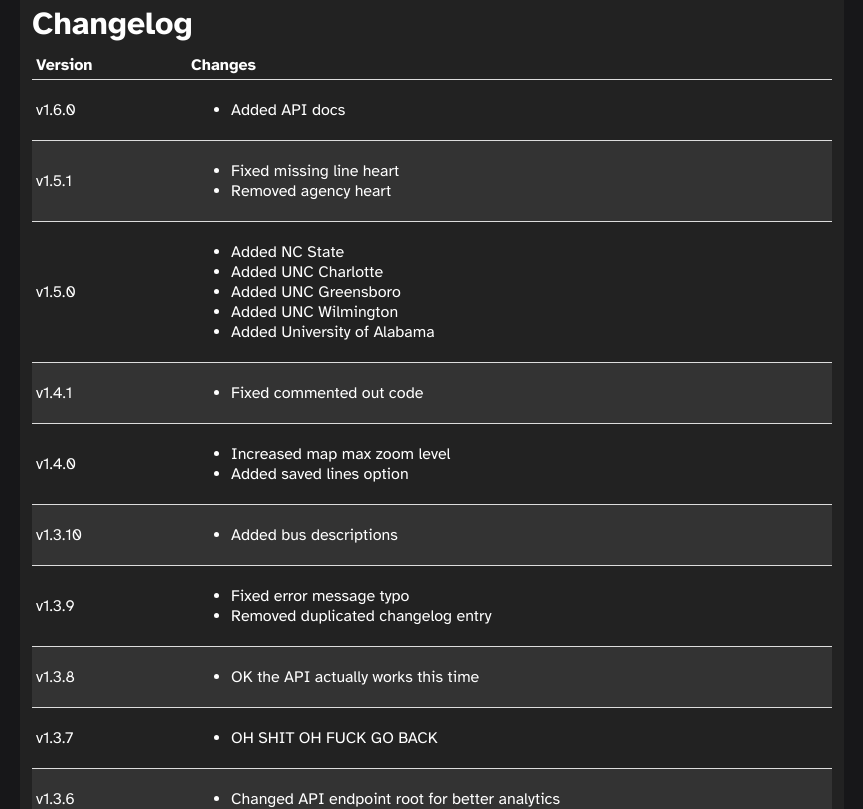
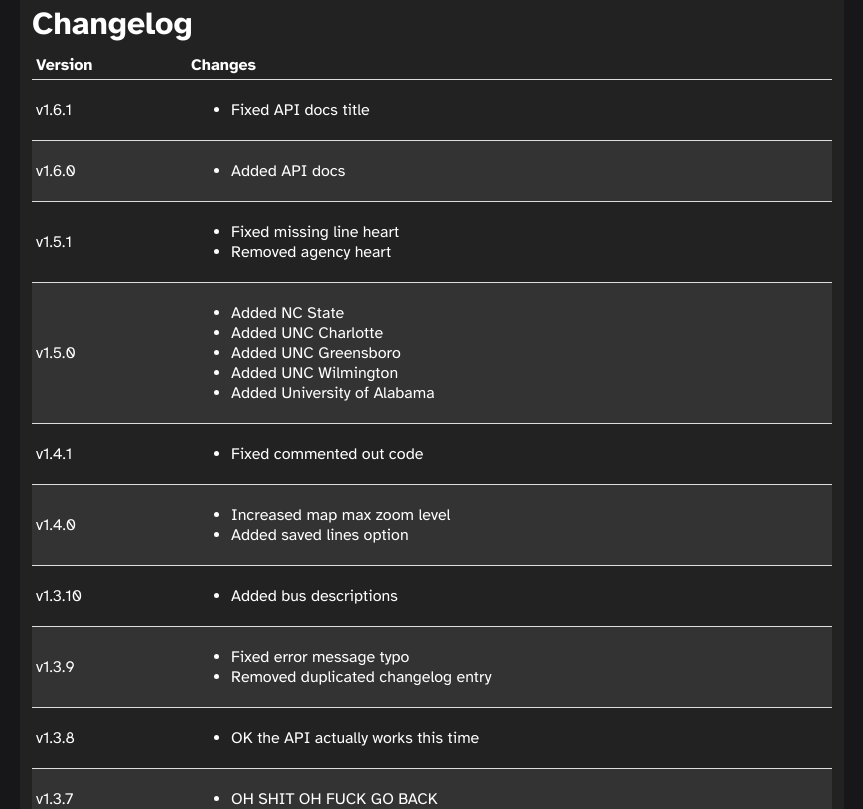
Before and after one commit to transitstatus/transitstatus-react, a React (Vite) app: page /changelog in a window 1280 px wide. Shown: the top 809 px of the page, without its empty margins (208-1071 px from the left). Built offline with nearby package versions, Linux system fonts and the light colour scheme.

Commit message:
Fixed API docs title

```diff
--- a/src/config.js
+++ b/src/config.js
@@ -274,6 +274,6 @@ export const agencies = {
 export const config = {
   siteTitle: 'Transit Stat.us',
   tagLine: 'Open source, free, and easy transit tracker.',
-  version: 'Transitstat.us v1.6.0',
+  version: 'Transitstat.us v1.6.1',
   additionalWarnings: []
 };
--- a/src/paths/index/api.jsx
+++ b/src/paths/index/api.jsx
@@ -24,7 +24,7 @@ const APIDocs = () => {
     });
   }, []);
 
-  document.title = "API | React App";
+  document.title = "API | Transitstat.us";
 
   return (
     <div>
--- a/src/paths/index/changelog.jsx
+++ b/src/paths/index/changelog.jsx
@@ -16,6 +16,14 @@ const Changelog = () => {
           </tr>
         </thead>
         <tbody>
+          <tr id='1-6-1'>
+            <td>v1.6.1</td>
+            <td>
+              <ul>
+                <li>Fixed API docs title</li>
+              </ul>
+            </td>
+          </tr>
           <tr id='1-6-0'>
             <td>v1.6.0</td>
             <td>
```
